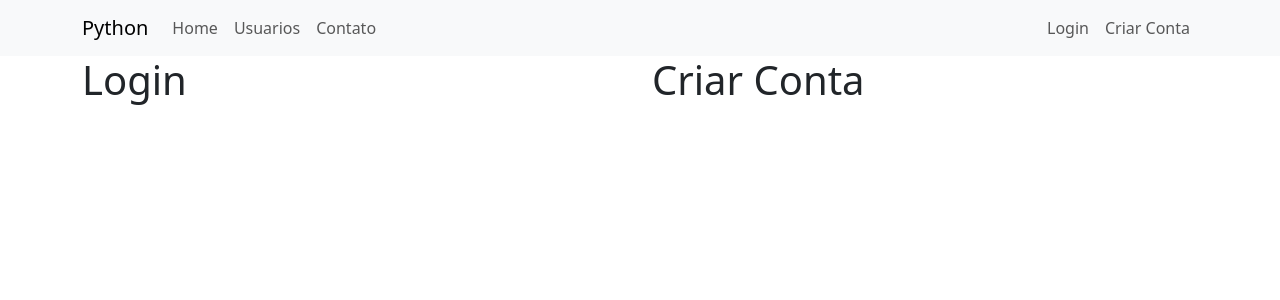
After one commit to ItaloAraujoo/SiteFlask, a Flask app: page /login in a window 1280 px wide. The commit adds this page. Shown: the top 300 px of the page. Run offline with Flask 2, Linux system fonts and the light colour scheme.

Commit message:
criando pagina de login e cadastro

```diff
--- a/main.py
+++ b/main.py
@@ -16,5 +16,9 @@ def contato():
 def usuarios():
     return render_template('usuarios.html', lista_usuarios=lista_usuarios)
 
+@app.route('/login')
+def login():
+    return render_template('login.html')
+
 if __name__ == '__main__':
     app.run(debug=True)
--- a/templates/contato.html
+++ b/templates/contato.html
@@ -1,7 +1,9 @@
 {% extends 'base.html' %}
 
 {% block body %}
-    <h2>Contatos</h2>
-    <p>Mande um email para: italo3040@gmail.com</p>
+    <div class="container">
+        <h2>Contatos</h2>
+        <p>Mande um email para: italo3040@gmail.com</p>
+    </div>
 
 {% endblock %}
--- a/templates/home.html
+++ b/templates/home.html
@@ -1,7 +1,7 @@
 {% extends 'base.html' %}
 
 {% block body %}
-    <div>
+    <div class="container">
         <h1>Home</h1>
 
     </div>
--- /dev/null
+++ b/templates/login.html
@@ -0,0 +1,17 @@
+{% extends 'base.html' %}
+
+{% block body %}
+    <div class="container">
+        <div class="row">
+            <div class="col">
+                <h1>Login</h1>
+            </div>
+            <div class="col">
+                <h1>Criar Conta</h1>
+            </div>
+        </div>
+    </div>
+
+
+
+{% endblock %}
--- a/templates/navbar.html
+++ b/templates/navbar.html
@@ -15,10 +15,10 @@
       </ul>
       <ul class="navbar-nav d-flex">
         <li class="nav-item">
-          <a class="nav-link" href="#">Login</a>
+          <a class="nav-link" href="{{url_for('login')}}">Login</a>
         </li>
         <li class="nav-item">
-          <a class="nav-link" href="#">Criar Conta</a>
+          <a class="nav-link" href="{{url_for('login')}}">Criar Conta</a>
         </li>
       </ul>
     </div>
--- a/templates/usuarios.html
+++ b/templates/usuarios.html
@@ -1,7 +1,7 @@
 {% extends 'base.html' %}
 
 {% block body %}
-    <div>
+    <div class="container">
         <h1>Usuários</h1>
         {% for usuario in lista_usuarios %}
             <p>{{usuario}}</p>
```
